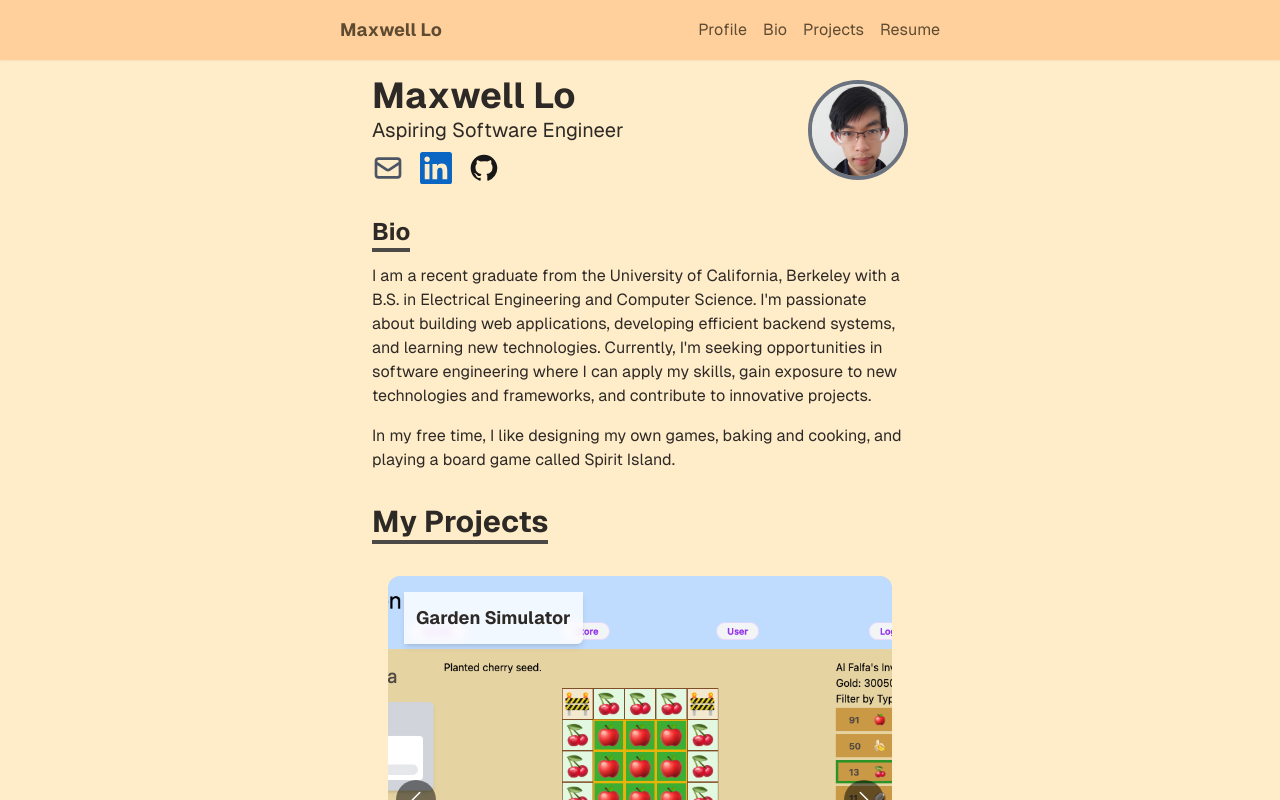
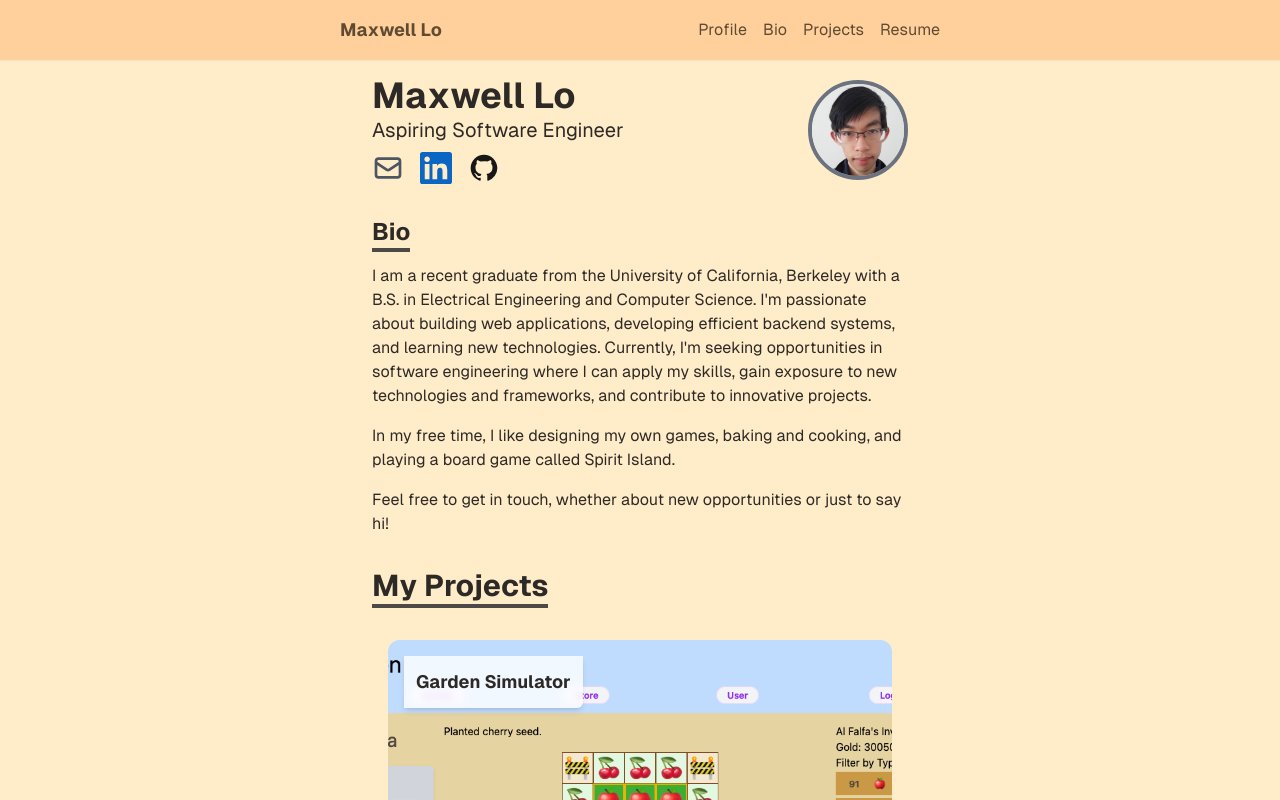
Before and after one commit to lo-maxwell/personal-website, a Next.js app: page / in a window 1280 px wide. Shown: the top 800 px of the page. Built offline with nearby package versions, Linux system fonts and the light colour scheme.

Commit message:
add description to bio:

```diff
--- a/app/bio.tsx
+++ b/app/bio.tsx
@@ -9,6 +9,9 @@ export default function Bio() {
 			<div className={`mt-4 w-full hypens-auto break-words overflow-wrap`}>
 			In my free time, I like designing my own games, baking and cooking, and playing a board game called Spirit Island.
 			</div>
+			<div className={`mt-4 w-full hypens-auto break-words overflow-wrap`}>
+			Feel free to get in touch, whether about new opportunities or just to say hi!
+			</div>
 		</div>
 		</>
 	);
```
